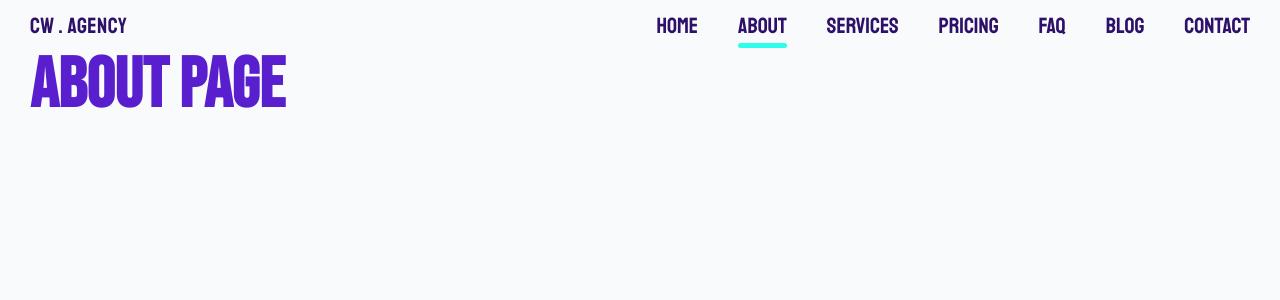
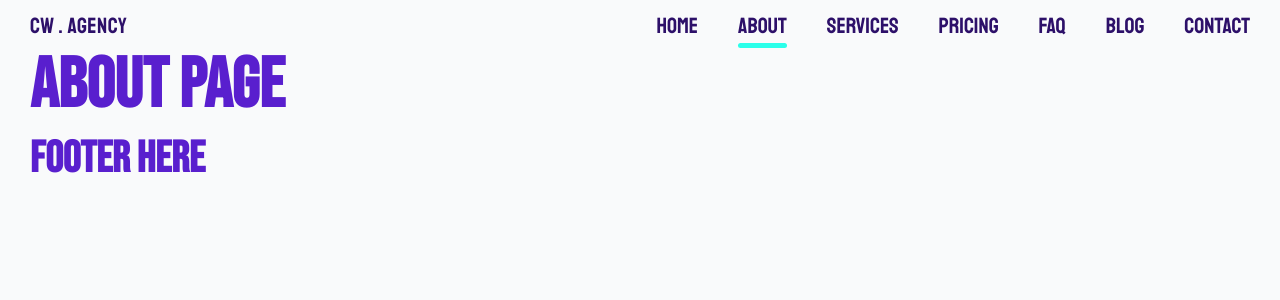
Before and after one commit to ChristianWare/chris-ware-agency, a Next.js app: page /about in a window 1280 px wide. Shown: the top 300 px of the page. Built offline with nearby package versions, Linux system fonts and the light colour scheme.

Commit message:
Form padding fix

```diff
--- a/src/app/components/ContactSection/ContactSection.module.css
+++ b/src/app/components/ContactSection/ContactSection.module.css
@@ -58,7 +58,6 @@
 }
 
 .form {
-  /* background-color: var(--secondary); */
   padding: 2rem;
   padding-bottom: 3rem;
   border-radius: 8px;
@@ -197,6 +196,11 @@
 
   .namesContainer {
     flex-direction: column;
+    gap: 0rem;
+  }
+
+  .labelInputBox:nth-child(1) {
+
   }
 
   .btnBtnContainer {
--- /dev/null
+++ b/src/app/components/Footer/Footer.tsx
@@ -0,0 +1,12 @@
+import styles from './Footer.module.css'
+
+const Footer = () => {
+  return (
+    <footer>
+        <div className={styles.content}>
+            <h2>Footer Here</h2>
+        </div>
+    </footer>
+  )
+}
+export default Footer
--- a/src/app/components/Testimonials/Testimonials.module.css
+++ b/src/app/components/Testimonials/Testimonials.module.css
@@ -36,7 +36,7 @@
 .card {
   background-color: var(--border2);
   padding: 2rem;
-  border: 2px solid var(--border);
+  border: 1px solid var(--primary);
   border-radius: 8px;
   width: 465px;
   position: relative;
--- a/src/app/globals.css
+++ b/src/app/globals.css
@@ -122,8 +122,8 @@ input:focus {
     font-size: 50%;
   }
 
-  p {
+  p, label {
     font-size: 125%;
-    /* line-height: 24px; */
+
   }
 }
--- a/src/app/layout.tsx
+++ b/src/app/layout.tsx
@@ -4,6 +4,7 @@ import { Roboto, Staatliches } from "next/font/google";
 import localFont from "next/font/local";
 import styles from "./layout.module.css";
 import Nav from "./components/Nav/Nav";
+import Footer from "./components/Footer/Footer";
 
 const roboto = Roboto({
   weight: ["400", "500"],
@@ -41,6 +42,7 @@ export default function RootLayout({
       >
         <Nav />
         {children}
+        <Footer />
       </body>
     </html>
   );
```
Also changed, not shown: src/app/components/Footer/Footer.module.css (added).
